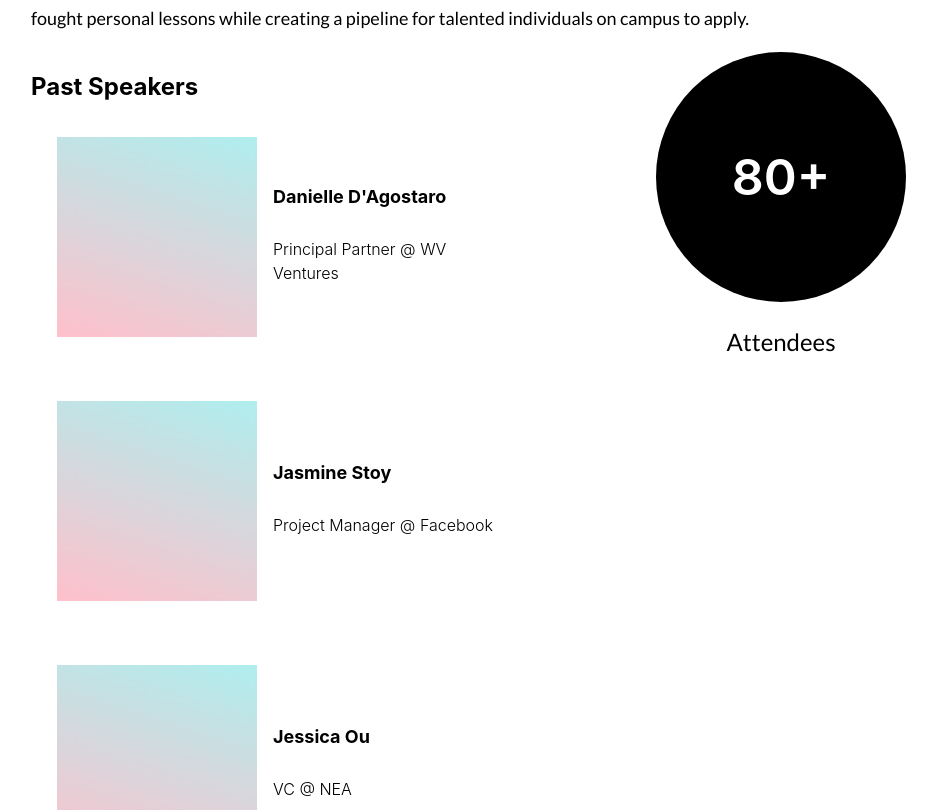
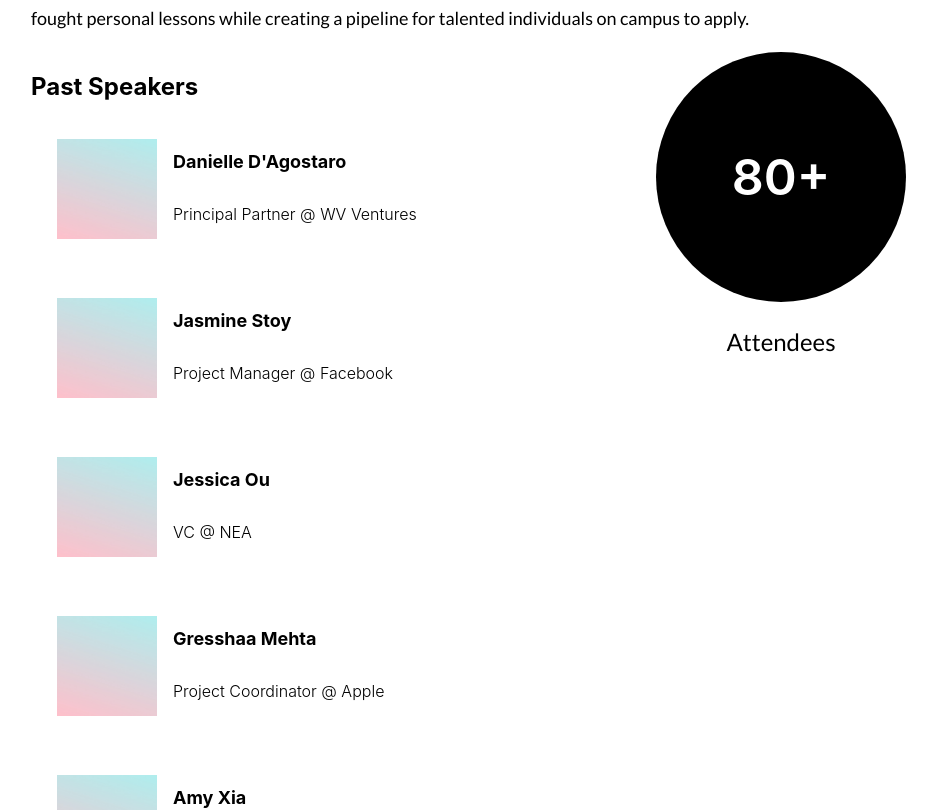
Before and after one commit to Free-Ventures-Cal/website, a React (Create React App) app: page /fiatlux in a window 1280 px wide. Shown: the part 800-1610 px from the top of the page, without its empty margins (109-1046 px from the left). Built offline with nearby package versions, Linux system fonts and the light colour scheme.

Commit message:
make past speaker images smaller

```diff
--- a/src/styles/FiatLux.css
+++ b/src/styles/FiatLux.css
@@ -87,7 +87,7 @@
   display: block;
   height: 100%;
   padding: 16px 18px;
-  margin: 20px auto;
+  margin: 10px auto;
 }
 
 .speaker-card-header {
@@ -98,7 +98,7 @@
 }
 
 .speaker-card-header img {
-  height: 200px;
+  height: 100px;
   margin-right: 16px;
   vertical-align: middle;
 }
```
